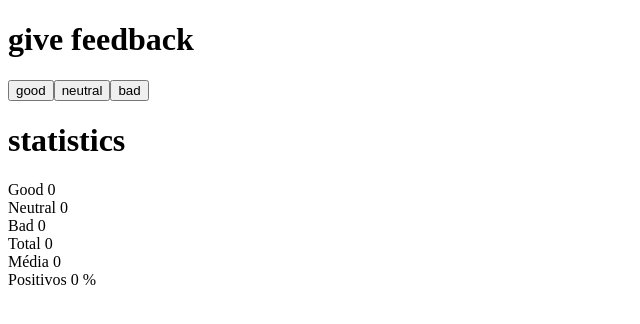
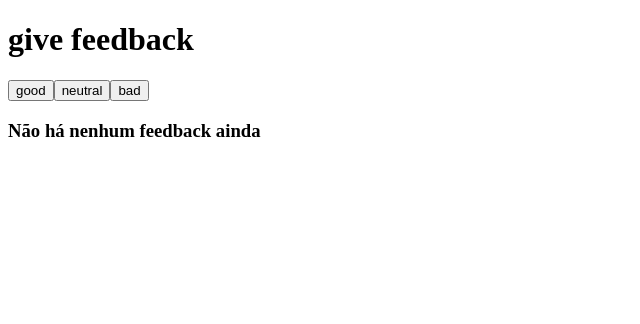
Before and after one commit to joao-portela/fullstackopen-helsinki, a React (Create React App) app in the folder part1/: page / in a window 1280 px wide. Shown: the top 324 px of the page, without its empty margins (0-640 px from the left). Built offline with nearby package versions, Linux system fonts and the light colour scheme.

Commit message:
progresso (1.9)

```diff
--- a/part1/src/App.js
+++ b/part1/src/App.js
@@ -3,18 +3,32 @@ import Button from './Button'
 import Header from './Header'
 import Exibir from './Exibir'
 
-const Statistics = (props) => {
+const StatisticsLine = (props) => {
   return (
     <>
-      <Header titulo={'statistics'}/>
+      <div>{props.text} {props.value}</div>
+    </>
+  )
+}
 
-      <Exibir feedback={'Good'} contador={props.good}/>
-      <Exibir feedback={'Neutral'} contador={props.neutral}/>
-      <Exibir feedback={'Bad'} contador={props.bad}/>
-      <Exibir feedback={'Total'} contador={props.total}/>
-      <Exibir feedback={'Média'} contador={props.media}/>
-      <Exibir feedback={'Positivos'} contador={props.positivo + ' %'}/>
-    </>
+const Statistics = (props) => {
+  if (props.good != 0 || props.neutral != 0 || props.bad != 0 ) {
+    return (
+      <>
+        <Header titulo={'statistics'}/>
+
+        <StatisticsLine text={'Good'} value={props.good}/>
+        <StatisticsLine text={'Neutral'} value={props.neutral}/>
+        <StatisticsLine text={'Bad'} value={props.bad}/>
+        <StatisticsLine text={'Total'} value={props.total}/>
+        <StatisticsLine text={'Média'} value={props.media}/>
+        <StatisticsLine text={'Positivos'} value={props.positivo + ' %'}/>
+      </>
+    )
+  }
+
+  return (
+     <h3>Não há nenhum feedback ainda</h3>
   )
 }
 
```
